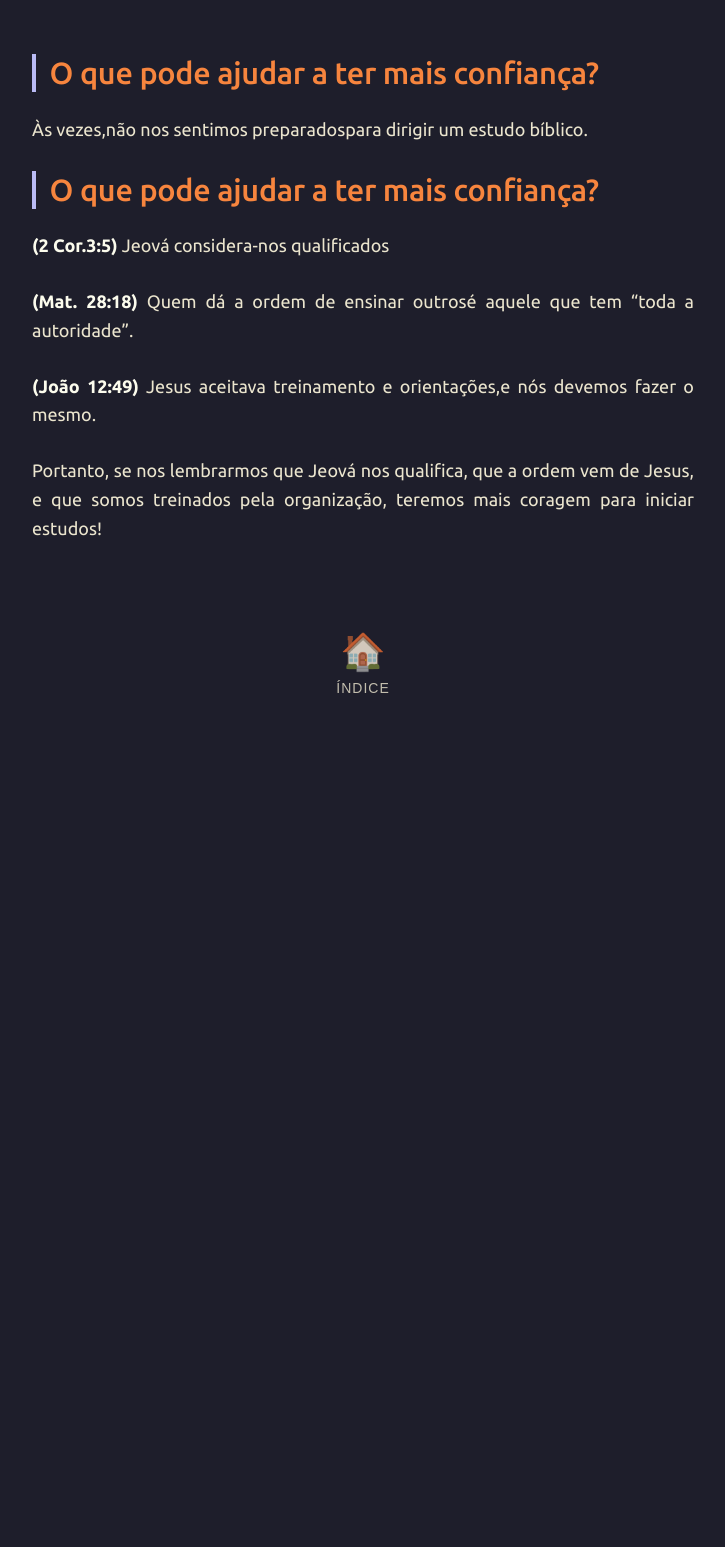
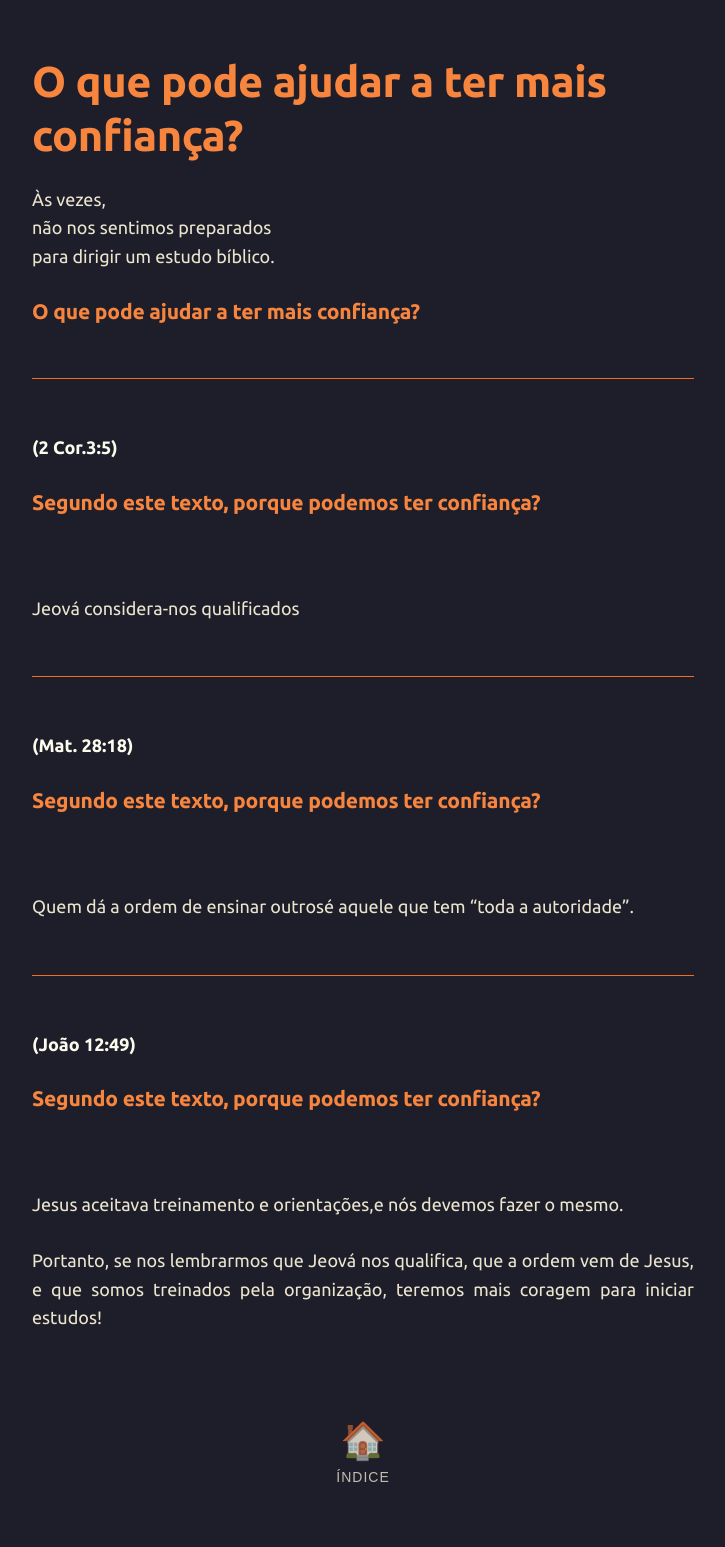
Before and after one commit to joaquim-capitao/jw, a Jekyll site: the page built from saidas/004-saida.md, in a window 1280 px wide. Shown: the whole page, without its empty margins (277-1002 px from the left). Built offline with Jekyll 4.4.1, drawn with Linux system fonts in a browser that asks for light colours; our own code applies the rules of GitHub Pages for plain Markdown files; before the commit the page ends 900 px from its top, so only the background shows below that.

Commit message:
Update 004-saida.md

```diff
--- a/saidas/004-saida.md
+++ b/saidas/004-saida.md
@@ -1,16 +1,32 @@
-## O que pode ajudar a ter mais confiança?
+# O que pode ajudar a ter mais confiança?
 
-Às vezes,não nos sentimos preparadospara dirigir um estudo bíblico.
+Às vezes,
+não nos sentimos preparados
+para dirigir um estudo bíblico.
 
-## O que pode ajudar a ter mais confiança?
+### O que pode ajudar a ter mais confiança?
 
+---
 **(2 Cor.3:5)**
+### Segundo este texto, porque podemos ter confiança?
+<br>
+
 Jeová considera-nos qualificados
 
+---
 **(Mat. 28:18)**
+### Segundo este texto, porque podemos ter confiança?
+<br>
+
+
+
 Quem dá a ordem de ensinar outrosé aquele que tem "toda a autoridade".
 
+---
 **(João 12:49)**
+### Segundo este texto, porque podemos ter confiança?
+<br>
+
 Jesus aceitava treinamento e orientações,e nós devemos fazer o mesmo.
 
 Portanto,
```
